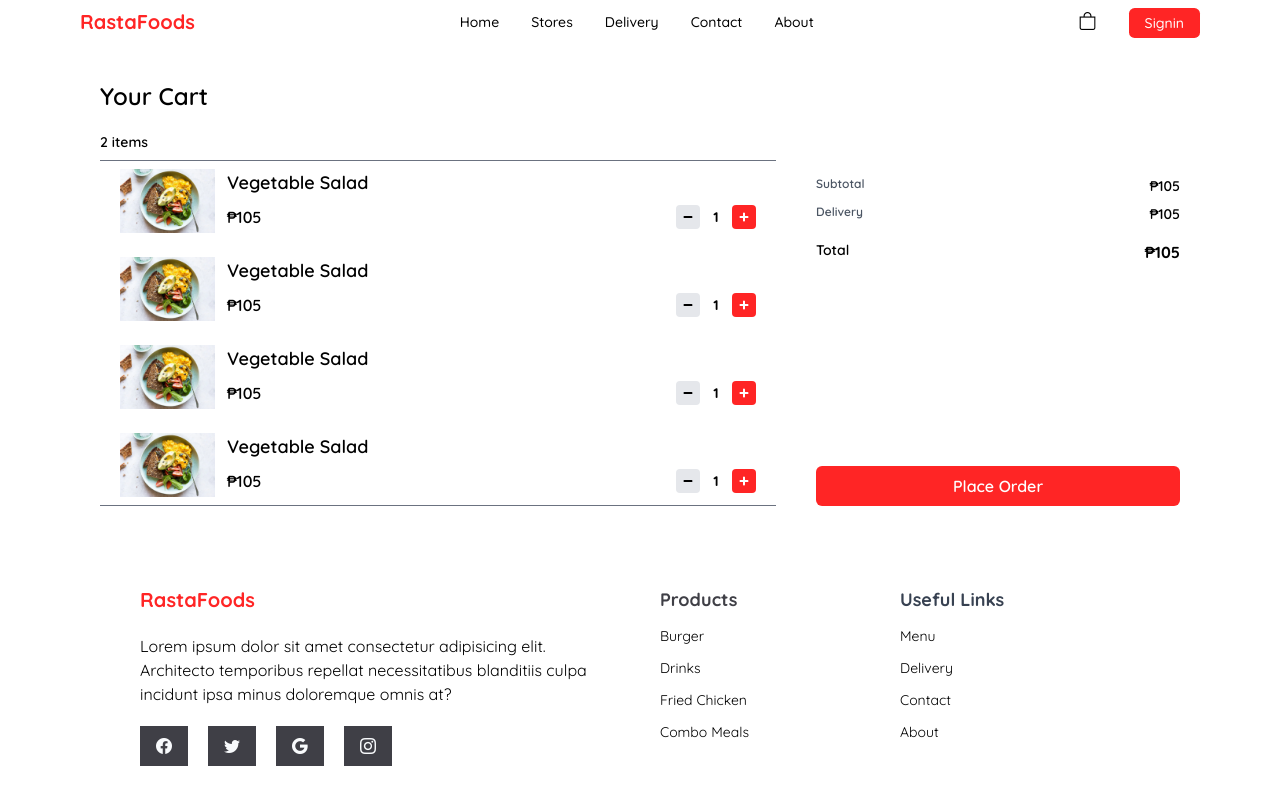
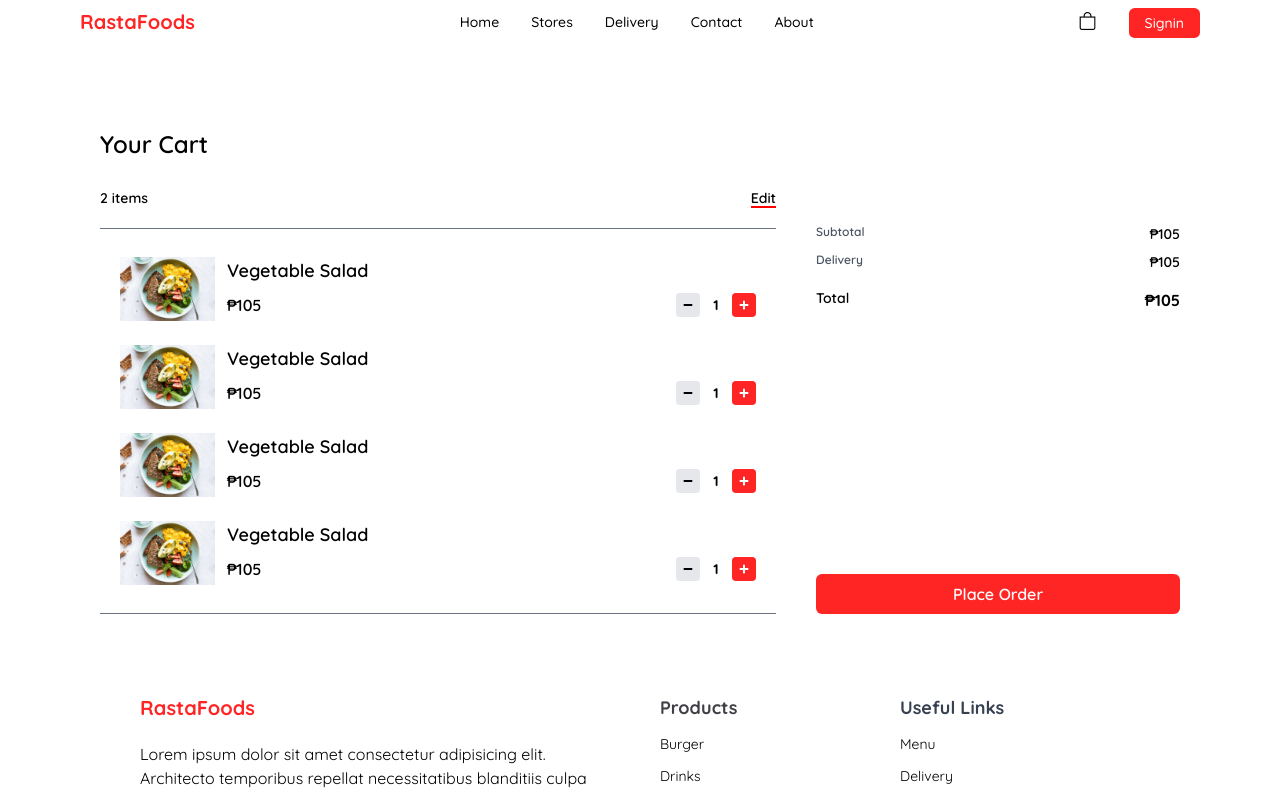
Before and after one commit to iAmWayneBenedict/rastafoods, a React (Create React App) app: page /cart in a window 1280 px wide. Shown: the top 794 px of the page. Built offline with nearby package versions, Linux system fonts and the light colour scheme.

Commit message:
added cart edit ui functionality

```diff
--- a/src/components/Stores.js
+++ b/src/components/Stores.js
@@ -2,7 +2,6 @@ import SectionContainer from "./section_components/SectionContainer";
 import { useEffect, useState } from "react";
 import ItemCard from "./card_components/ItemCard.component";
 import { useParams } from "react-router-dom";
-import CartSection from "./card_components/CartSection.component";
 
 const Stores = () => {
 	const [itemPopUpStatus, setItemPopUpStatus] = useState(false);
--- a/src/components/card_components/CartCard.component.js
+++ b/src/components/card_components/CartCard.component.js
@@ -1,14 +1,28 @@
 import { useState, useEffect } from "react";
 
-const CartCard = (props) => {
-	props.callback("asd");
+const CartCard = ({ callback, edit, data }) => {
+	// props.callback("asd");
+	const [editClass, setEditClass] = useState("hidden");
+	useEffect(() => {
+		if (edit) setEditClass("block");
+		else setEditClass("hidden");
+	}, [edit]);
 	const [itemCounter, setItemCounter] = useState(0);
 	useEffect(() => {
 		if (itemCounter < 1) setItemCounter(1);
 		if (itemCounter > 20) setItemCounter(20);
 	}, [itemCounter]);
 	return (
-		<div className="flex px-5 py-2">
+		<div className="px-5 py-2 flex items-center">
+			<div className={`mr-5 ${editClass}`}>
+				<input
+					type="checkbox"
+					className="accent-primary"
+					value={data}
+					onChange={() => callback(data)}
+				/>
+			</div>
+			<div className="flex flex-1">
 				<div className="min-w-[4rem] h-[4rem]">
 					<img
 						src="/img/eggs-breakfast-avocado-1296x728-header.webp"
@@ -46,6 +60,7 @@ const CartCard = (props) => {
 					</div>
 				</div>
 			</div>
+		</div>
 	);
 };
 
--- a/src/components/card_components/CartSection.component.js
+++ b/src/components/card_components/CartSection.component.js
@@ -1,20 +1,72 @@
+import { useEffect, useRef, useState } from "react";
 import CartCard from "./CartCard.component";
 
 const CartSection = () => {
+	const deleteBtn = useRef();
+	const [isEdit, setIsEdit] = useState(false);
+	const [editData, setEditData] = useState([]);
+	let hasSameEditData = false;
 	const pull_data = (data) => {
-		console.log(data);
+		setEditData(
+			editData.filter((value) => {
+				if (value === data) {
+					hasSameEditData = true;
+					return false;
+				}
+				return value;
+			})
+		);
+		if (hasSameEditData) {
+			hasSameEditData = false;
+			return 0;
+		}
+		setEditData((value) => [...value, data]);
+	};
+	const edit = () => {
+		if (isEdit) setIsEdit(false);
+		else setIsEdit(true);
+	};
+	useEffect(() => {
+		if (deleteBtn.current === undefined || deleteBtn.current === null) return;
+		if (!editData.length) {
+			deleteBtn.current.classList.add("opacity-25");
+		} else {
+			deleteBtn.current.classList.remove("opacity-25");
+		}
+	}, [editData, isEdit]);
+	const deleteItems = (event) => {
+		console.log(event.target.classList);
 	};
 	return (
-		<div className="flex mt-20 gap-10 items-stretch">
+		<div className="flex mt-32 gap-10 items-stretch">
 			<div className="left w-[65%]">
 				<h1 className="title font-semibold text-lg xl:text-2xl mb-5">Your Cart</h1>
 				<main>
-					<h4 className="text-sm font-semibold my-2">2 items</h4>
-					<div className="border-y border-gray-500 flex flex-col gap-2">
-						<CartCard callback={pull_data} />
-						<CartCard callback={pull_data} />
-						<CartCard callback={pull_data} />
-						<CartCard callback={pull_data} />
+					<div className="flex w-full justify-between mb-3">
+						<h4 className="text-sm font-semibold my-2">2 items</h4>
+						<div className="flex items-center">
+							{isEdit && (
+								<button
+									ref={deleteBtn}
+									type="button"
+									className="bg-primary text-white px-3 mr-3 py-1 rounded-md font-semibold"
+									onClick={deleteItems}
+								>
+									Delete
+								</button>
+							)}
+							<button type="button" onClick={edit}>
+								<p className="font-semibold link-animator w-fit">
+									{isEdit ? "Cancel" : "Edit"}
+								</p>
+							</button>
+						</div>
+					</div>
+					<div className="border-y border-gray-500 flex flex-col gap-2 py-5">
+						<CartCard callback={pull_data} edit={isEdit} data={1} />
+						<CartCard callback={pull_data} edit={isEdit} data={2} />
+						<CartCard callback={pull_data} edit={isEdit} data={3} />
+						<CartCard callback={pull_data} edit={isEdit} data={4} />
 					</div>
 				</main>
 			</div>
--- a/src/index.css
+++ b/src/index.css
@@ -1940,6 +1940,9 @@ button:focus, input:focus{
 .opacity-0{
   opacity: 0;
 }
+.opacity-25{
+  opacity: 0.25;
+}
 .shadow-lg{
   --tw-shadow: 0 10px 15px -3px rgb(0 0 0 / 0.1), 0 4px 6px -4px rgb(0 0 0 / 0.1);
   --tw-shadow-colored: 0 10px 15px -3px var(--tw-shadow-color), 0 4px 6px -4px var(--tw-shadow-color);
```
Lines whose indentation alone changed are shown as unchanged.
